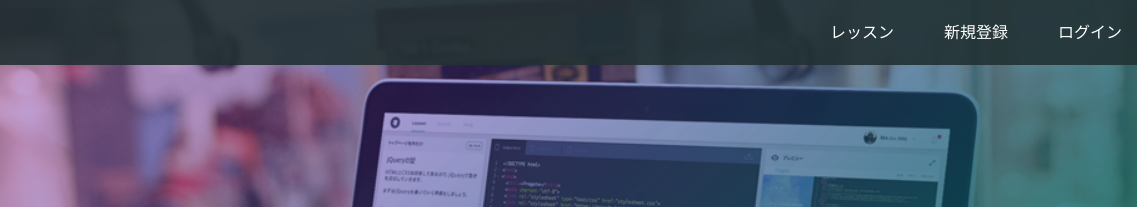
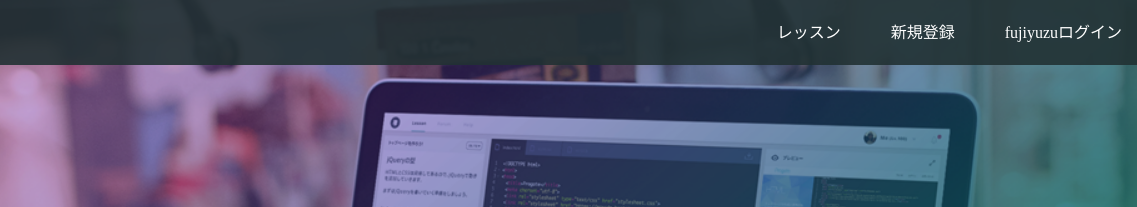
Before and after one commit to fujiyuzu/fujiyuzu, a plain HTML site: page index.html in a window 1280 px wide. Shown: the top 207 px of the page, 143-1280 px from the left. Drawn offline with Linux system fonts and the light colour scheme.

Commit message:
Update index.html

```diff
--- a/index.html
+++ b/index.html
@@ -17,7 +17,7 @@
       <div class="header-right">
         <a href="#">レッスン</a>
         <a href="#">新規登録</a>
-        <a href="#" class="login">ログイン</a>
+        <a href="#" class="login">fujiyuzuログイン</a>
       </div>
     </div>
   </header>
```
